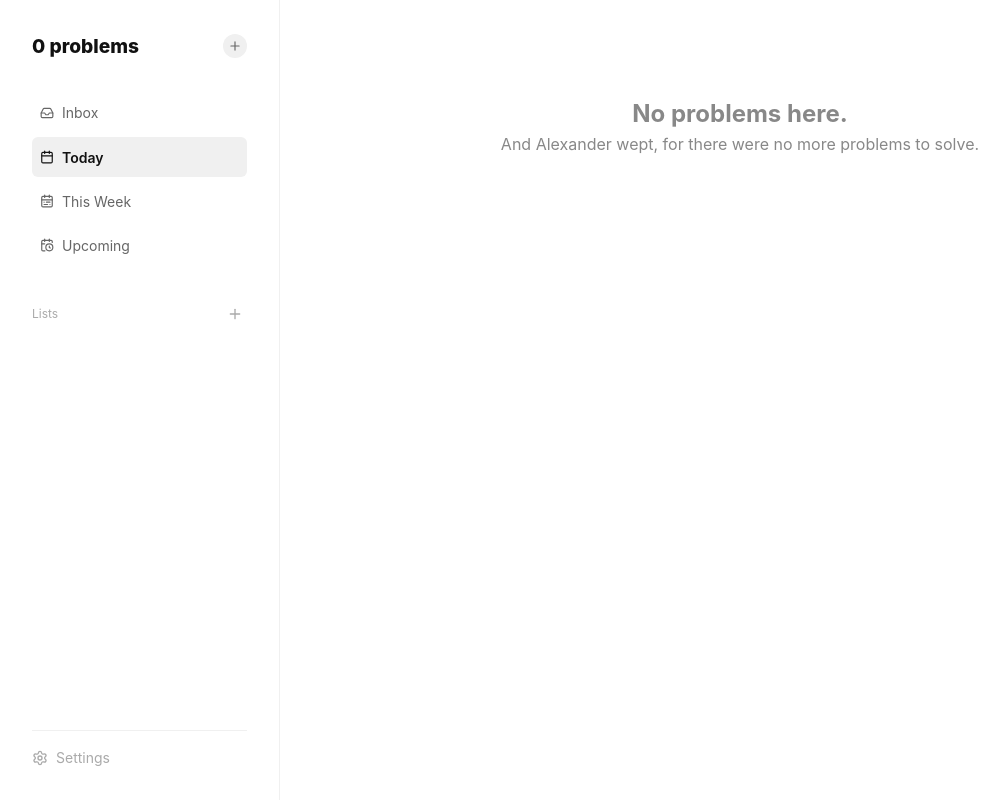
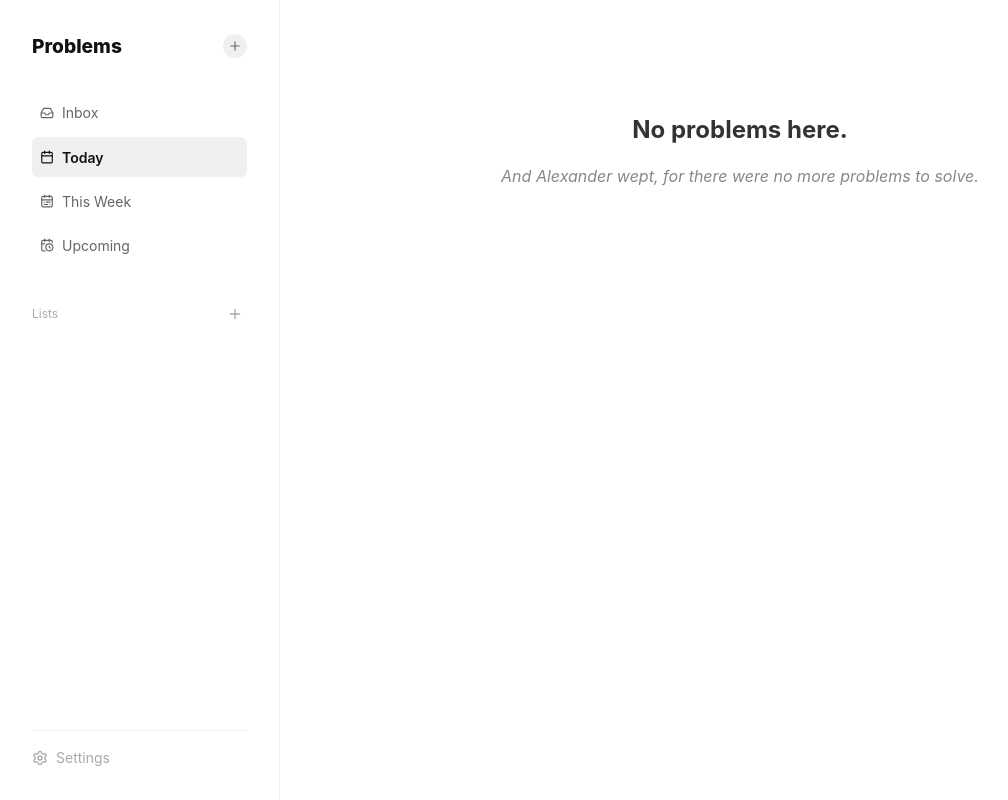
Before and after one commit to rafaelmadeira/problems, a React (Vite) app: page /today in a window 1280 px wide. Shown: the whole page, without its empty margins (40-1048 px from the left). Built offline with nearby package versions, Linux system fonts and the light colour scheme.

Commit message:
style(ui): update empty states, app title logic, and inbox description

```diff
--- a/src/components/Sidebar.tsx
+++ b/src/components/Sidebar.tsx
@@ -190,7 +190,7 @@ export default function Sidebar({ onOpenCreateProblem }: { onOpenCreateProblem:
             <div style={{ marginBottom: '2rem', display: 'flex', alignItems: 'center', justifyContent: 'space-between' }}>
                 <Link to="/" style={{ display: 'flex', alignItems: 'center', gap: '0.5rem', fontWeight: '800', fontSize: '1.2rem', textDecoration: 'none', color: '#111' }}>
                     {/* Only showing count text as per screenshot "37 problems" */}
-                    {totalProblems} problems
+                    {totalProblems === 0 ? 'Problems' : `${totalProblems} problems`}
                 </Link>
 
                 <button
--- a/src/context/StoreContext.tsx
+++ b/src/context/StoreContext.tsx
@@ -25,7 +25,7 @@ const defaultState: AppState = {
         {
             id: 'inbox',
             name: 'Inbox',
-            description: 'Default list',
+            description: 'Capture problems here for organizing',
             problems: []
         }
     ],
--- a/src/pages/InboxPage.tsx
+++ b/src/pages/InboxPage.tsx
@@ -250,7 +250,7 @@ export default function InboxPage() {
                 <div>
                     <h1 style={{ fontSize: '2rem', fontWeight: '700', margin: 0, marginBottom: '0.5rem' }}>Inbox</h1>
                     <p style={{ color: '#666', margin: 0, fontSize: '0.875rem' }}>
-                        Capture tasks here before organizing
+                        Capture problems here for organizing
                     </p>
                 </div>
             </div>
--- a/src/pages/ThisWeekPage.tsx
+++ b/src/pages/ThisWeekPage.tsx
@@ -391,8 +391,8 @@ export default function ThisWeekPage() {
     if (visibleLists.length === 0) {
         return (
             <div style={{ textAlign: 'center', padding: '4rem', color: '#888' }}>
-                <h2>No problems here.</h2>
-                <p>And Alexander wept, for there were no more problems to solve.</p>
+                <h2 style={{ padding: '1rem', color: '#333' }}>No problems here.</h2>
+                <p style={{ fontStyle: 'italic' }}>And Alexander wept, for there were no more problems to solve.</p>
             </div>
         );
     }
--- a/src/pages/TodayPage.tsx
+++ b/src/pages/TodayPage.tsx
@@ -182,8 +182,8 @@ export default function TodayPage() {
     if (!hasAnyContent) {
         return (
             <div style={{ textAlign: 'center', padding: '4rem', color: '#888' }}>
-                <h2>No problems here.</h2>
-                <p>And Alexander wept, for there were no more problems to solve.</p>
+                <h2 style={{ padding: '1rem', color: '#333' }}>No problems here.</h2>
+                <p style={{ fontStyle: 'italic' }}>And Alexander wept, for there were no more problems to solve.</p>
             </div>
         );
     }
--- a/src/pages/UpcomingPage.tsx
+++ b/src/pages/UpcomingPage.tsx
@@ -287,8 +287,8 @@ export default function UpcomingPage() {
     if (totalCount === 0) {
         return (
             <div style={{ textAlign: 'center', padding: '4rem', color: '#888' }}>
-                <h2>No problems here.</h2>
-                <p>And Alexander wept, for there were no more problems to solve.</p>
+                <h2 style={{ padding: '1rem', color: '#333' }}>No problems here.</h2>
+                <p style={{ fontStyle: 'italic' }}>And Alexander wept, for there were no more problems to solve.</p>
             </div>
         );
     }
```
